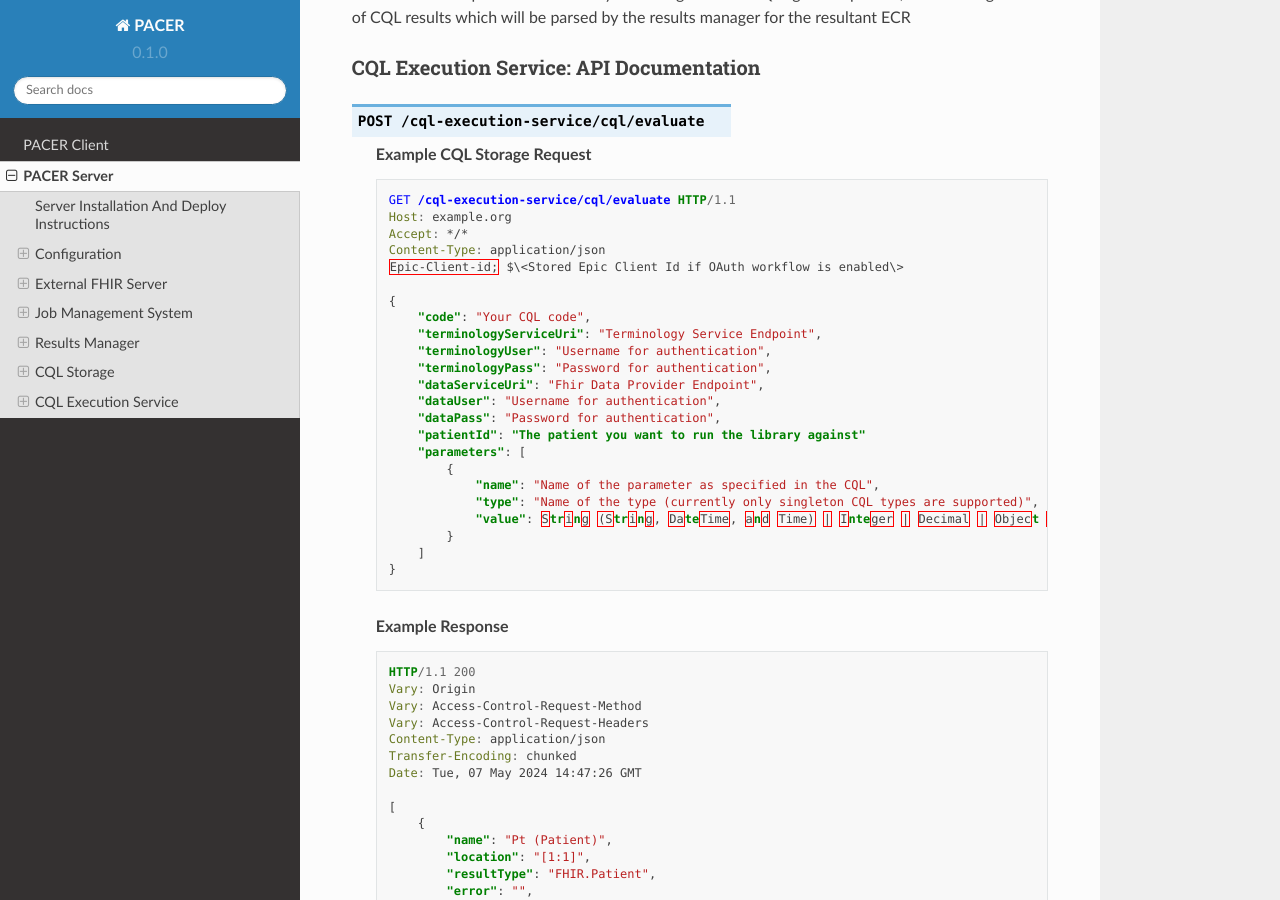
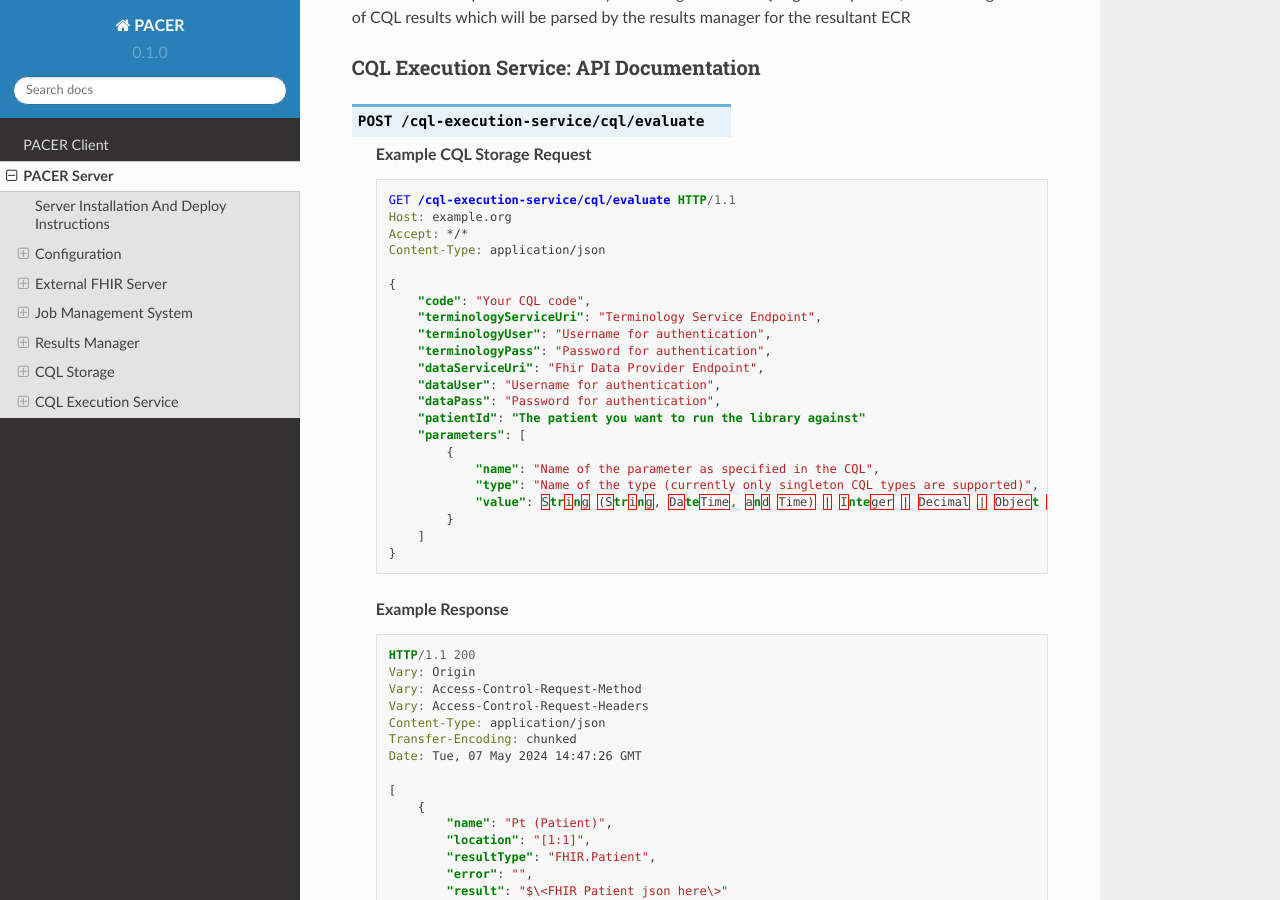
Before and after one commit to PACER-PHII/PacerDocs, a Sphinx documentation site: the page built from docs/source/server.rst, in a window 1280 px wide and 900 px high, scrolled down 14227 px. Built offline with Sphinx 7.4.7 and the Read the Docs theme 2.0.0, drawn with Linux system fonts in a browser that asks for light colours.

Commit message:
removing Epic-Client-Id as header information to ry and fix http lex blockanalysis

```diff
--- a/docs/source/server.rst
+++ b/docs/source/server.rst
@@ -718,7 +718,6 @@
         Host: example.org
         Accept: */*
         Content-Type: application/json
-        Epic-Client-id; $\<Stored Epic Client Id if OAuth workflow is enabled\>
 
         {
             "code": "Your CQL code",
```
